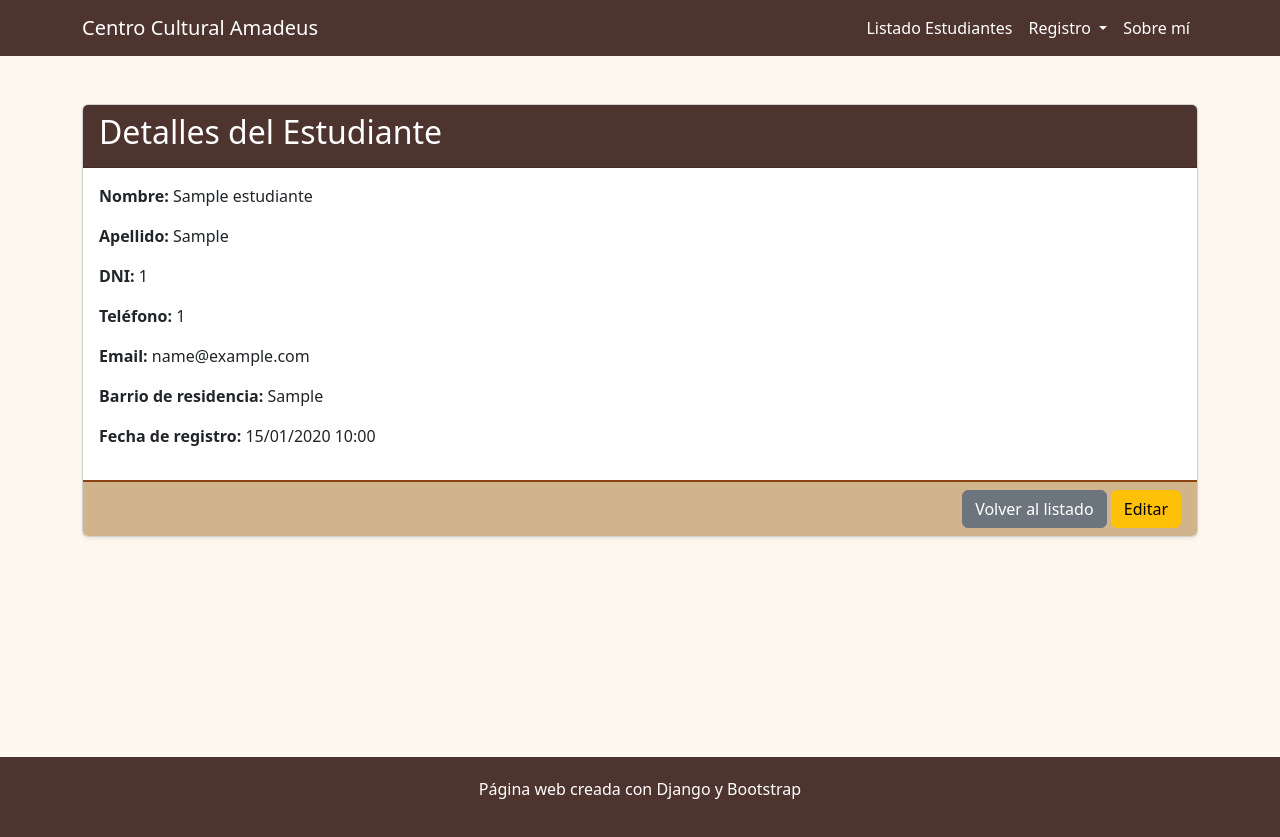
After one commit to gabgom2/Centro-Cultural-Amadeus-nuevo, a Django app: page /estudiantes/1/detalle in a window 1280 px wide. The commit adds this page. Run offline with Django 5.2, Linux system fonts and the light colour scheme; tables that the repository leaves empty hold one stand-in row (values such as "Sample post").

Commit message:
v 0.1e / Completada botonera estudiantes con CRUD

```diff
--- a/app_index/templates/app_index/index.html
+++ b/app_index/templates/app_index/index.html
@@ -37,6 +37,16 @@
             height: auto;
             border-radius: 10px;
             margin-top: 5px;
+        }
+
+        .encabezado-marron {
+            background-color: #4e342e;
+            color: white;
+        }
+
+        .pie-marron-claro {
+            background-color: #D2B48C; /* Marrón claro tipo 'tan' */
+            border-top: 2px solid #8B4513; /* línea separadora marrón oscuro */
         }
 
         .footer {
--- /dev/null
+++ b/estudiantes/templates/estudiantes/estudiantedetalle.html
@@ -0,0 +1,27 @@
+{% extends "app_index/index.html" %}
+
+{% block contenido_principal %}
+
+<div class="container mt-5">
+    <div class="card shadow-sm">
+        <div class="card-header encabezado-marron text-white">
+            <h2>Detalles del Estudiante</h2>
+        </div>
+
+        <div class="card-body">
+            <p><strong>Nombre:</strong> {{ estudiante.nombre }}</p>
+            <p><strong>Apellido:</strong> {{ estudiante.apellido }}</p>
+            <p><strong>DNI:</strong> {{ estudiante.dni }}</p>
+            <p><strong>Teléfono:</strong> {{ estudiante.telefono }}</p>
+            <p><strong>Email:</strong> {{ estudiante.email }}</p>
+            <p><strong>Barrio de residencia:</strong> {{ estudiante.barrio_residencia }}</p>
+            <p><strong>Fecha de registro:</strong> {{ estudiante.fecha_registro|date:"d/m/Y H:i" }}</p>
+        </div>
+
+        <div class="card-footer pie-marron-claro text-end">
+            <a href="{% url 'estudiantelistado' %}" class="btn btn-secondary">Volver al listado</a>
+            <a href="{% url 'estudianteeditar' estudiante.dni %}" class="btn btn-warning">Editar</a>
+        </div>
+    </div>
+</div>
+{% endblock %}
--- a/estudiantes/templates/estudiantes/estudiantelistado.html
+++ b/estudiantes/templates/estudiantes/estudiantelistado.html
@@ -56,8 +56,8 @@
                                 <td>{{ estudiante.telefono }}</td>
                                 <td>{{ estudiante.email }}</td>
                                 <td class="text-center">
-                                    <a href=# class="btn btn-info btn-sm text-white">Ver</a>
-                                    <a href=# class="btn btn-warning btn-sm">Editar</a>
+                                    <a href="{% url 'estudiantedetalle' estudiante.dni %}" class="btn btn-info btn-sm text-white">Ver</a>
+                                    <a href="{% url 'estudianteeditar' estudiante.dni %}" class="btn btn-warning btn-sm">Editar</a>
                                     <a href="{% url 'estudianteeliminar' estudiante.dni %}" class="btn btn-danger btn-sm">Eliminar</a>
                                 </td>
                             </tr>
--- a/estudiantes/urls.py
+++ b/estudiantes/urls.py
@@ -1,8 +1,10 @@
 from django.urls import path
-from .views import estudiante_listado, estudiante_registro, estudiante_eliminar
+from .views import estudiante_listado, estudiante_registro, estudiante_eliminar, estudiante_editar, estudiante_detalle
 
 urlpatterns = [
     path("estlist/", estudiante_listado, name="estudiantelistado"),
     path("estreg/", estudiante_registro, name="estudianteregistro"),
-    path("<int:dni>/eliminar", estudiante_eliminar, name="estudianteeliminar")
+    path("<int:dni>/eliminar", estudiante_eliminar, name="estudianteeliminar"),
+    path("<int:dni>/editar", estudiante_editar, name="estudianteeditar"),
+    path("<int:dni>/detalle", estudiante_detalle, name="estudiantedetalle"),
 ]
--- a/estudiantes/views.py
+++ b/estudiantes/views.py
@@ -9,7 +9,7 @@ from .forms import *
 
 def estudiante_listado(request):
     query = request.GET.get('q', '').strip()
-    mensaje = None
+
     if query:     #si se busca algo
         query_estudiante = Estudiante.objects.filter(apellido__icontains = query).order_by("nombre")
         #si no se encuentra la busqueda
@@ -19,8 +19,7 @@ def estudiante_listado(request):
     else:
         query_estudiante = Estudiante.objects.all().order_by("apellido")
 
-
-    contexto = {"query": query, "query_estudiante": query_estudiante, "mensaje": mensaje}
+    contexto = {"query": query, "query_estudiante": query_estudiante}
     return render(request, "estudiantes/estudiantelistado.html", contexto)
 
 #FORM estudiantes
@@ -35,7 +34,8 @@ def estudiante_registro(request):
         if form.is_valid():
             form.save()
             messages.success(request, "Estudiante registrado/a con éxito.")
-            form = EstudianteForm()  # limpiar el formulario
+            return redirect("estudiantelistado")
+            #form = EstudianteForm()  # limpiar el formulario
     else:
         form = EstudianteForm()
 
@@ -46,3 +46,22 @@ def estudiante_eliminar(request, dni):
     estudiante.delete()
     messages.success(request, "Estudiante eliminado con éxito")
     return redirect("estudiantelistado")
+
+def estudiante_editar(request, dni):
+    estudiante = get_object_or_404(Estudiante, dni=dni)
+    if request.method == "POST":
+        form = EstudianteForm(request.POST, instance=estudiante)
+        if form.is_valid():
+            form.save()
+            messages.success(request, "Estudiante modificado con éxito.")
+            #form = EstudianteForm()  # limpiar el formulario
+            return redirect("estudiantelistado")
+    else:        # IF request.method == GET / debería instanciar un formulario si lo voy a enviar por contexto
+        form = EstudianteForm(instance=estudiante)
+
+    contexto = {"form":form, "edicion":True}
+    return render(request, "estudiantes/estudianteregistro.html", contexto)
+
+def estudiante_detalle(request, dni):
+    estudiante = get_object_or_404(Estudiante, dni=dni)
+    return render(request, "estudiantes/estudiantedetalle.html", {"estudiante": estudiante})
```
Also changed, not shown: estudiantes/templates/estudiantes/estudianteregistro.html (+15 -2 lines).
